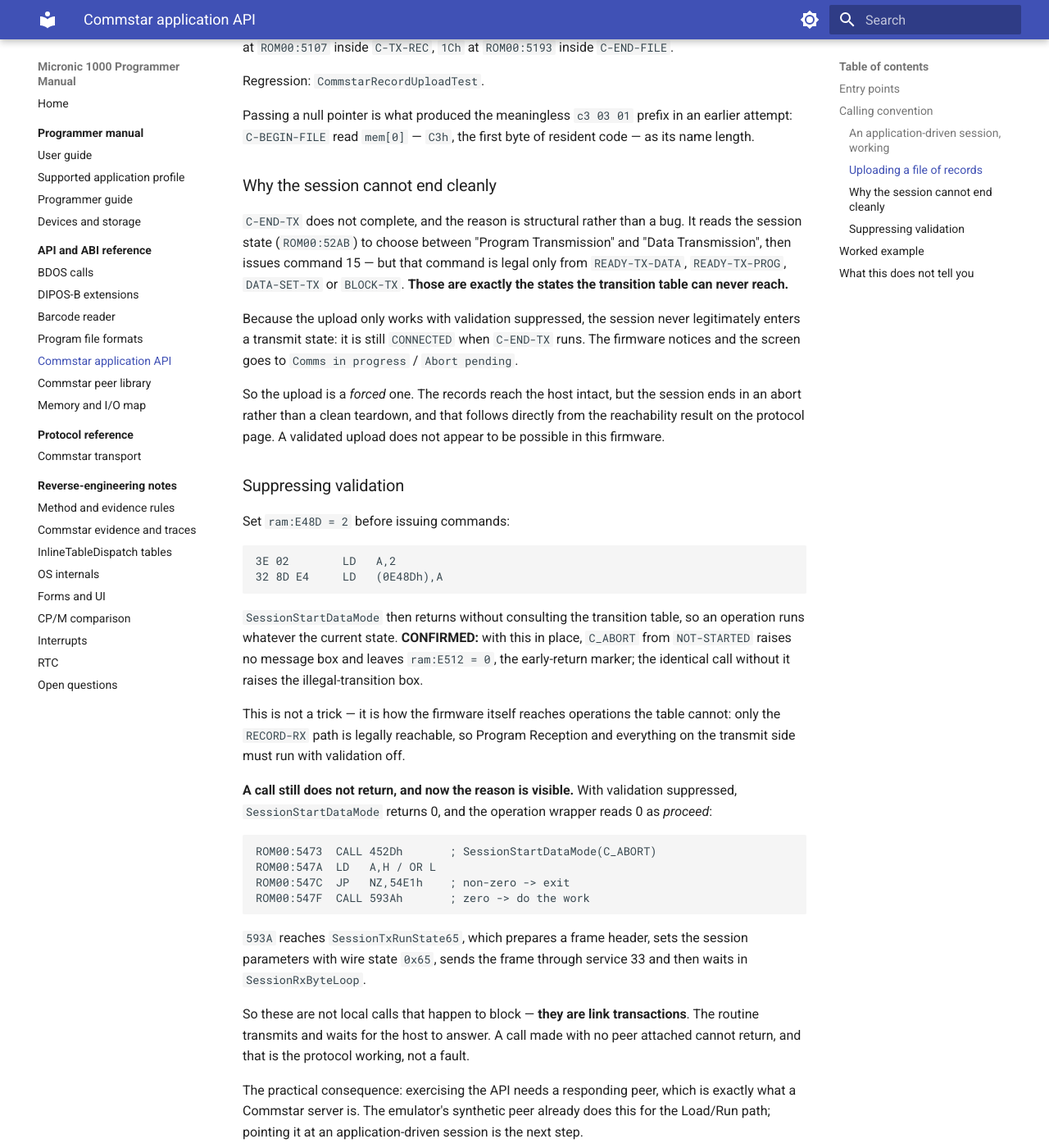
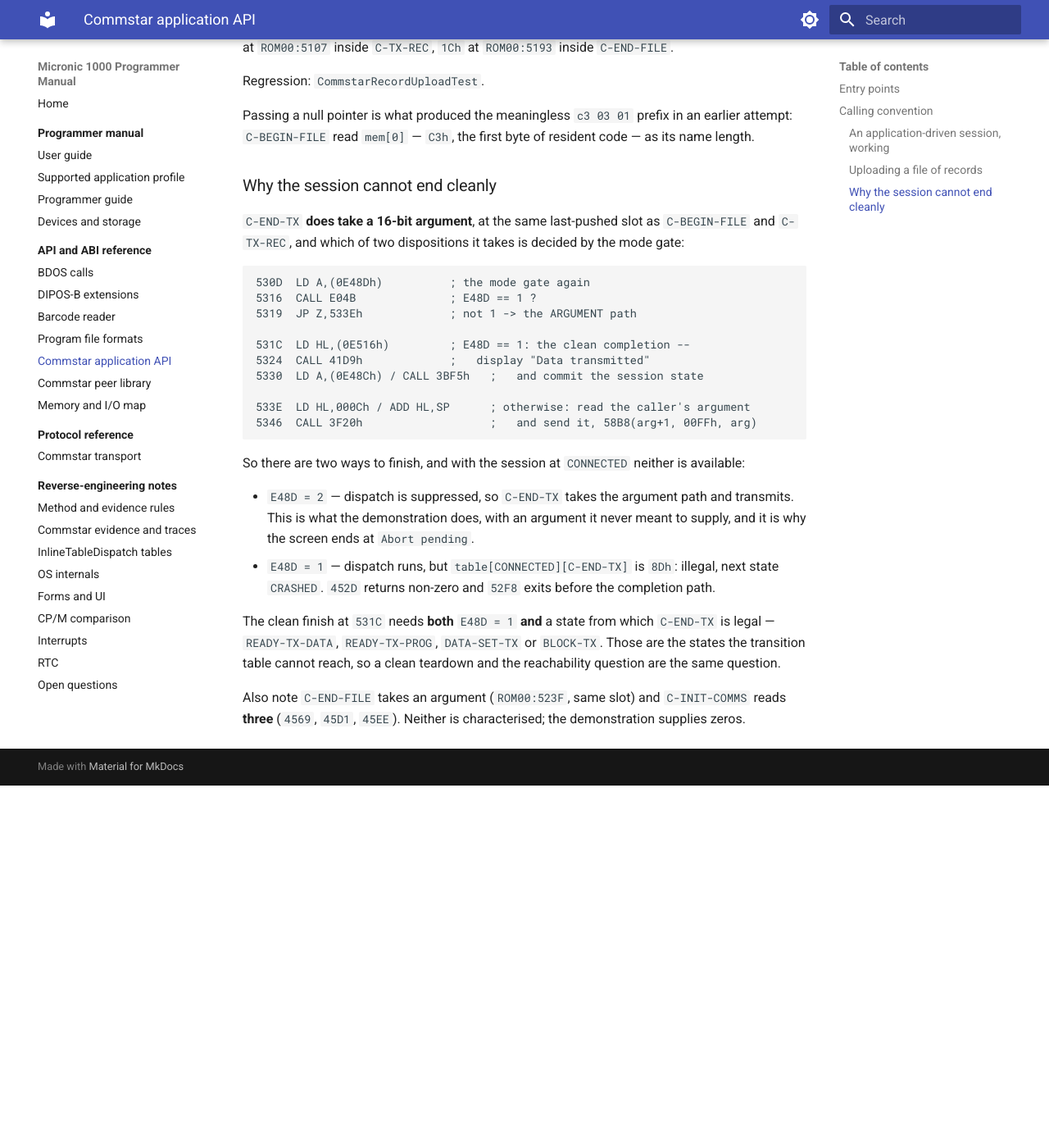
Before and after one commit to philpem/micronic1000, an MkDocs documentation site: the page built from doc/reference/commstar-api.md, in a window 1280 px wide and 1400 px high, scrolled down 3539 px. Shown: the whole window at 82% size. Built offline with MkDocs 1.6.1 and Material for MkDocs 9.7.7, drawn with Linux system fonts in a browser that asks for light colours; after the commit the page ends 4497 px from its top, so only the background shows below that; some of the changed text lies outside the part shown.

Commit message:
C-END-TX takes a disposition argument; clean teardown needs the TX states
Answering the question directly: yes, it takes a parameter, and which of two
dispositions it uses is decided by the mode gate.

C-END-TX reads a 16-bit argument at the last-pushed slot (callee SP+0Ch),
the same slot C-BEGIN-FILE and C-TX-REC use. Then at ROM00:530D:

  E48D == 1  -> the CLEAN completion: display the E516 string
                ("Data transmitted" / "Program transmitted") and commit the
                session state from E48C.
  otherwise  -> read the caller's argument at 533E and send it, via
                ROM00:3F20 -> 58B8(arg+1, 00FFh, arg). The 00FFh constant is
                the same value the state-44 request carries in its size
                field.

That explains the "Abort pending" screen. With the session at CONNECTED
neither disposition is available: E48D = 2 suppresses dispatch so C-END-TX
takes the argument path with an argument the test never meant to supply,
while E48D = 1 lets the dispatch run but table[CONNECTED][C-END-TX] is 8Dh
-- illegal, next state CRASHED -- so 452D returns non-zero and 52F8 exits
before the completion path is reached.

So a clean finish needs BOTH E48D = 1 AND a state from which C-END-TX is
legal: READY-TX-DATA, READY-TX-PROG, DATA-SET-TX or BLOCK-TX. Clean
teardown and the reachability question turn out to be the same question,
which makes the reachability audit the thing that matters.

Also records two argument sites I had missed: C-END-FILE reads a 16-bit
argument at the same slot (ROM00:523F), and C-INIT-COMMS reads three
(4569 at SP+10h, 45D1 at SP+18h, 45EE at SP+1Ah). None is characterised;
the demonstration supplies zeros and still works, so none is mandatory for
the paths exercised so far.

Co-Authored-By: Claude Opus 5 (1M context) <noreply@anthropic.com>
Claude-Session: https://claude.ai/code/session_01QBz9pn8cwR4hKVMeDTvs7x

````diff
--- a/doc/reference/commstar-api.md
+++ b/doc/reference/commstar-api.md
@@ -159,103 +159,38 @@ resident code — as its name length.
 
 ### Why the session cannot end cleanly
 
-`C-END-TX` does not complete, and the reason is structural rather than a bug.
-It reads the session state (`ROM00:52AB`) to choose between "Program
-Transmission" and "Data Transmission", then issues command 15 — but that
-command is legal only from `READY-TX-DATA`, `READY-TX-PROG`, `DATA-SET-TX`
-or `BLOCK-TX`. **Those are exactly the states the transition table can never
-reach.**
-
-Because the upload only works with validation suppressed, the session never
-legitimately enters a transmit state: it is still `CONNECTED` when `C-END-TX`
-runs. The firmware notices and the screen goes to `Comms in progress` /
-`Abort pending`.
-
-So the upload is a *forced* one. The records reach the host intact, but the
-session ends in an abort rather than a clean teardown, and that follows
-directly from the reachability result on the protocol page. A validated
-upload does not appear to be possible in this firmware.
-
-### Suppressing validation
-
-Set `ram:E48D = 2` before issuing commands:
+`C-END-TX` **does take a 16-bit argument**, at the same last-pushed slot as
+`C-BEGIN-FILE` and `C-TX-REC`, and which of two dispositions it takes is
+decided by the mode gate:
 
 ```text
-3E 02        LD   A,2
-32 8D E4     LD   (0E48Dh),A
+530D  LD A,(0E48Dh)          ; the mode gate again
+5316  CALL E04B              ; E48D == 1 ?
+5319  JP Z,533Eh             ; not 1 -> the ARGUMENT path
+
+531C  LD HL,(0E516h)         ; E48D == 1: the clean completion --
+5324  CALL 41D9h             ;   display "Data transmitted"
+5330  LD A,(0E48Ch) / CALL 3BF5h   ;   and commit the session state
+
+533E  LD HL,000Ch / ADD HL,SP      ; otherwise: read the caller's argument
+5346  CALL 3F20h                   ;   and send it, 58B8(arg+1, 00FFh, arg)
 ```
 
-`SessionStartDataMode` then returns without consulting the transition table,
-so an operation runs whatever the current state. **CONFIRMED:** with this in
-place, `C_ABORT` from `NOT-STARTED` raises no message box and leaves
-`ram:E512 = 0`, the early-return marker; the identical call without it raises
-the illegal-transition box.
+So there are two ways to finish, and with the session at `CONNECTED` neither
+is available:
 
-This is not a trick — it is how the firmware itself reaches operations the
-table cannot: only the `RECORD-RX` path is legally reachable, so Program
-Reception and everything on the transmit side must run with validation off.
+* `E48D = 2` — dispatch is suppressed, so `C-END-TX` takes the argument path
+  and transmits. This is what the demonstration does, with an argument it
+  never meant to supply, and it is why the screen ends at `Abort pending`.
+* `E48D = 1` — dispatch runs, but `table[CONNECTED][C-END-TX]` is `8Dh`:
+  illegal, next state `CRASHED`. `452D` returns non-zero and `52F8` exits
+  before the completion path.
 
-**A call still does not return, and now the reason is visible.** With
-validation suppressed, `SessionStartDataMode` returns 0, and the operation
-wrapper reads 0 as *proceed*:
+The clean finish at `531C` needs **both** `E48D = 1` **and** a state from
+which `C-END-TX` is legal — `READY-TX-DATA`, `READY-TX-PROG`, `DATA-SET-TX`
+or `BLOCK-TX`. Those are the states the transition table cannot reach, so a
+clean teardown and the reachability question are the same question.
 
-```text
-ROM00:5473  CALL 452Dh       ; SessionStartDataMode(C_ABORT)
-ROM00:547A  LD   A,H / OR L
-ROM00:547C  JP   NZ,54E1h    ; non-zero -> exit
-ROM00:547F  CALL 593Ah       ; zero -> do the work
-```
-
-`593A` reaches `SessionTxRunState65`, which prepares a frame header, sets the
-session parameters with wire state `0x65`, sends the frame through service 33
-and then waits in `SessionRxByteLoop`.
-
-So these are not local calls that happen to block — **they are link
-transactions**. The routine transmits and waits for the host to answer. A
-call made with no peer attached cannot return, and that is the protocol
-working, not a fault.
-
-The practical consequence: exercising the API needs a responding peer, which
-is exactly what a Commstar server is. The emulator's synthetic peer already
-does this for the Load/Run path; pointing it at an application-driven session
-is the next step.
-
-In the bare-COM test the link transmit counter never fired, so it blocks
-somewhere between entering `SessionTxRunState65` and reaching the link
-driver — plausibly because no session was ever opened. `C-INIT-COMMS` is the
-legal first command from `NOT-STARTED`, and driving that first is the
-obvious next experiment.
-
-## Worked example
-
-This 16-byte COM initialises the session and proves the call took effect:
-
-```text
-0100  3E AA        LD   A,0AAh
-0102  32 00 02     LD   (0200h),A   ; marker: reached the call
-0105  CD 24 EE     CALL 0EE24h      ; initialise the session
-0108  3E 55        LD   A,055h
-010A  32 00 02     LD   (0200h),A   ; would mark a normal return
-010D  C3 0D 01     JP   $
-```
-
-Running it in the emulator leaves the mode gate at 2 and its companion cell
-at `0x37`, where a control program that does not make the call leaves both
-at 0 — so the call reached the firmware and did its work. The marker holds
-`AA`, never `55`, for the reason described above.
-
-Regression: `CommstarApplicationApiTest` in `analysis/test_boot_upload.py`.
-
-## What this does not tell you
-
-* The per-operation argument and result contract.
-* How an application receives data back, or hands over a buffer.
-* Whether a real Commstar application used these entry points, or reached the
-  same routines another way. Nothing in the firmware calls fifteen of the
-  twenty, which is the evidence for an application-facing API, but no
-  historical application has been examined.
-
-For the firmware evidence behind this page — the ROM source table, the
-per-slot derivation, and the measurements — see
-[RE notes: Commstar evidence](../re-notes/commstar-evidence.md) and
-[Protocol reference: Commstar](../protocol/commstar.md#what-selects-the-operation).
+Also note `C-END-FILE` takes an argument (`ROM00:523F`, same slot) and
+`C-INIT-COMMS` reads **three** (`4569`, `45D1`, `45EE`). Neither is
+characterised; the demonstration supplies zeros.
````
Also changed, not shown: doc/research/TASKS.md (+24 -0 lines).
